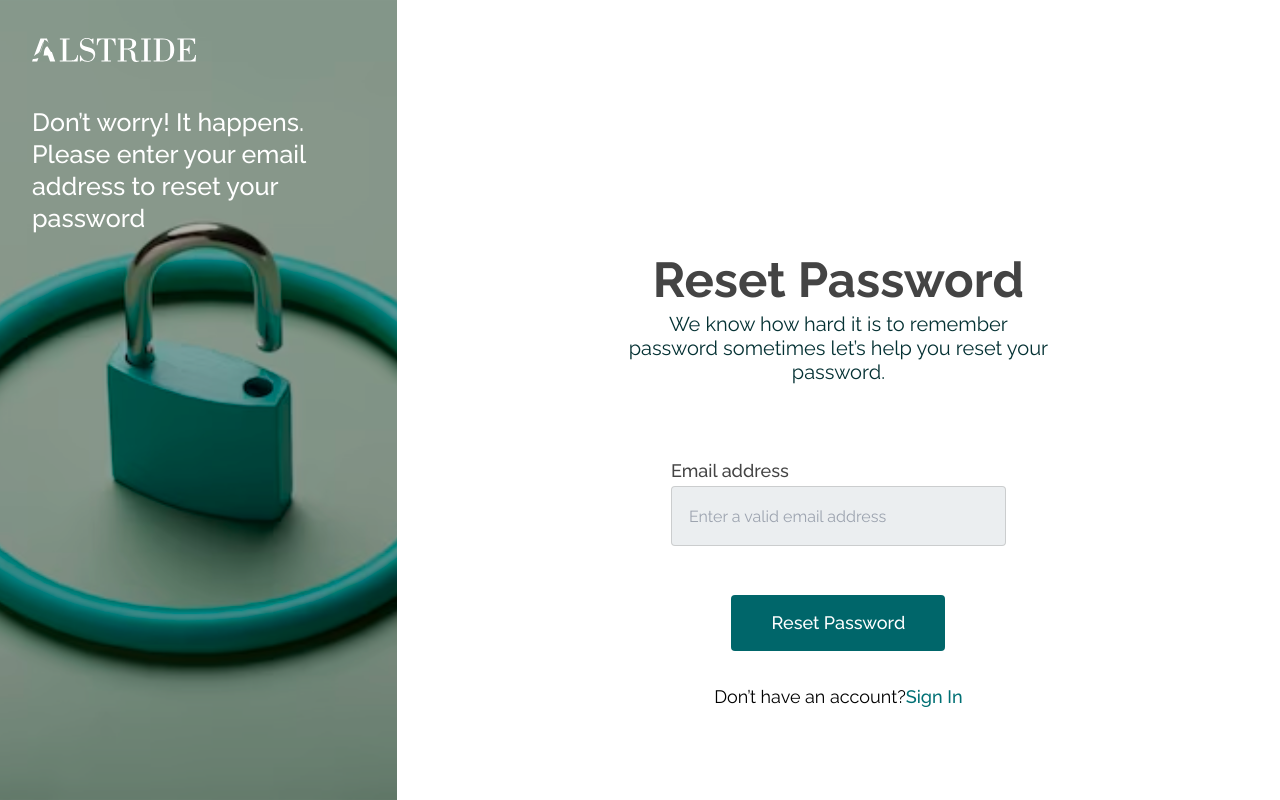
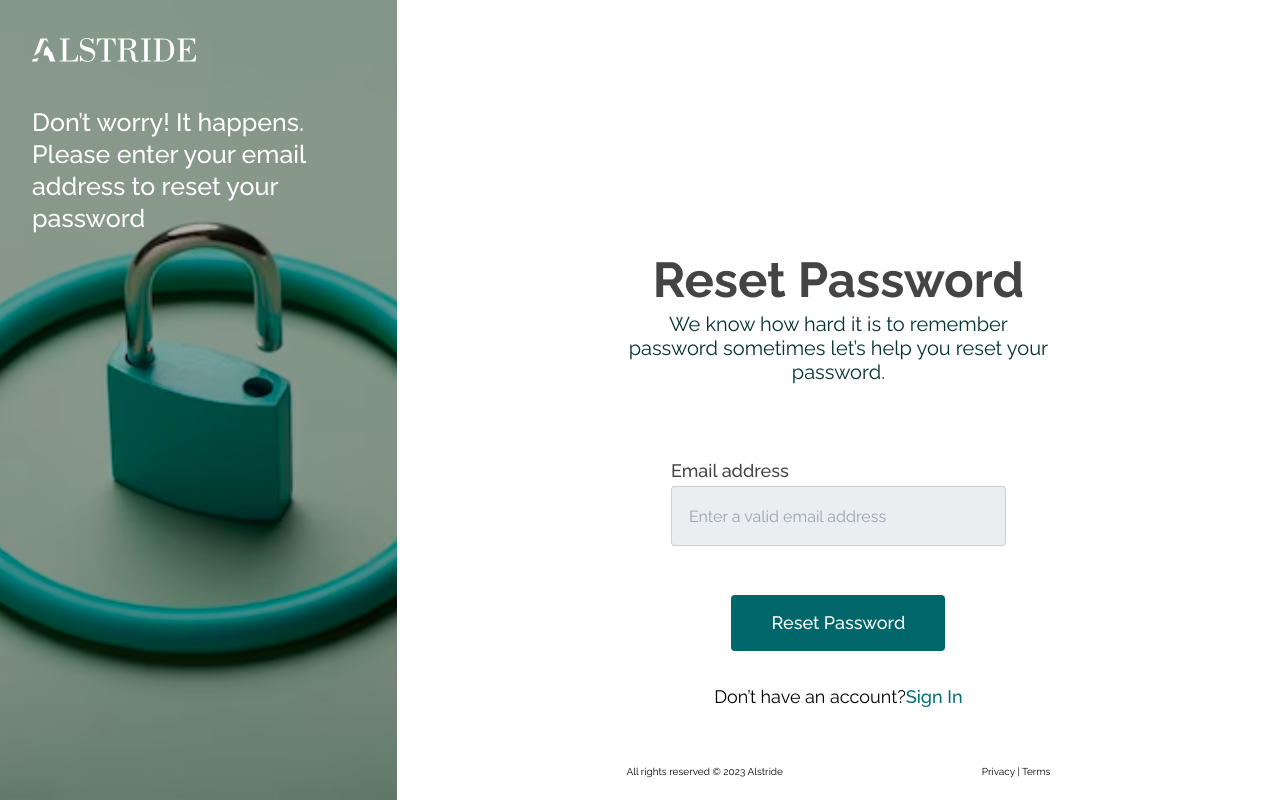
Before and after one commit to KBandipo/Alstride-E-commerce-Website, a React (Vite) app: page / in a window 1280 px wide. Built offline with nearby package versions, Linux system fonts and the light colour scheme.

Commit message:
Finish the footer section (#6)

```diff
--- a/src/Page/SignInPageFolder/resetPassword.jsx
+++ b/src/Page/SignInPageFolder/resetPassword.jsx
@@ -17,7 +17,7 @@ function ResetPassword() {
             </div>
           </div>
         </div>
-        <div className="w-[69%]">
+        <div className="grid w-[69%] grid-rows-[1fr_auto]">
           <div className="mx-auto w-[48%] pt-[248px]">
             <h2 className="text-center text-[49px] font-bold leading-[64px] text-[#444]">
               Reset Password
@@ -48,7 +48,7 @@ function ResetPassword() {
                   Don’t have an account?
                   <a
                     id="sign-up"
-                    className="text-[18px] font-medium leading-6 text-[#007074]"
+                    className="text-[18px] font-medium leading-6 text-[#007074] hover:cursor-pointer"
                   >
                     Sign In
                   </a>
@@ -56,6 +56,12 @@ function ResetPassword() {
               </div>
             </form>
           </div>
+          <footer className="text-[#444 mx-auto w-[48%] pb-5 text-center">
+            <div className="flex items-center justify-between text-[10px] font-normal leading-4 ">
+              <p>All rights reserved &copy; 2023 Alstride</p>
+              <p>Privacy | Terms</p>
+            </div>
+          </footer>
         </div>
       </div>
     </>
```
